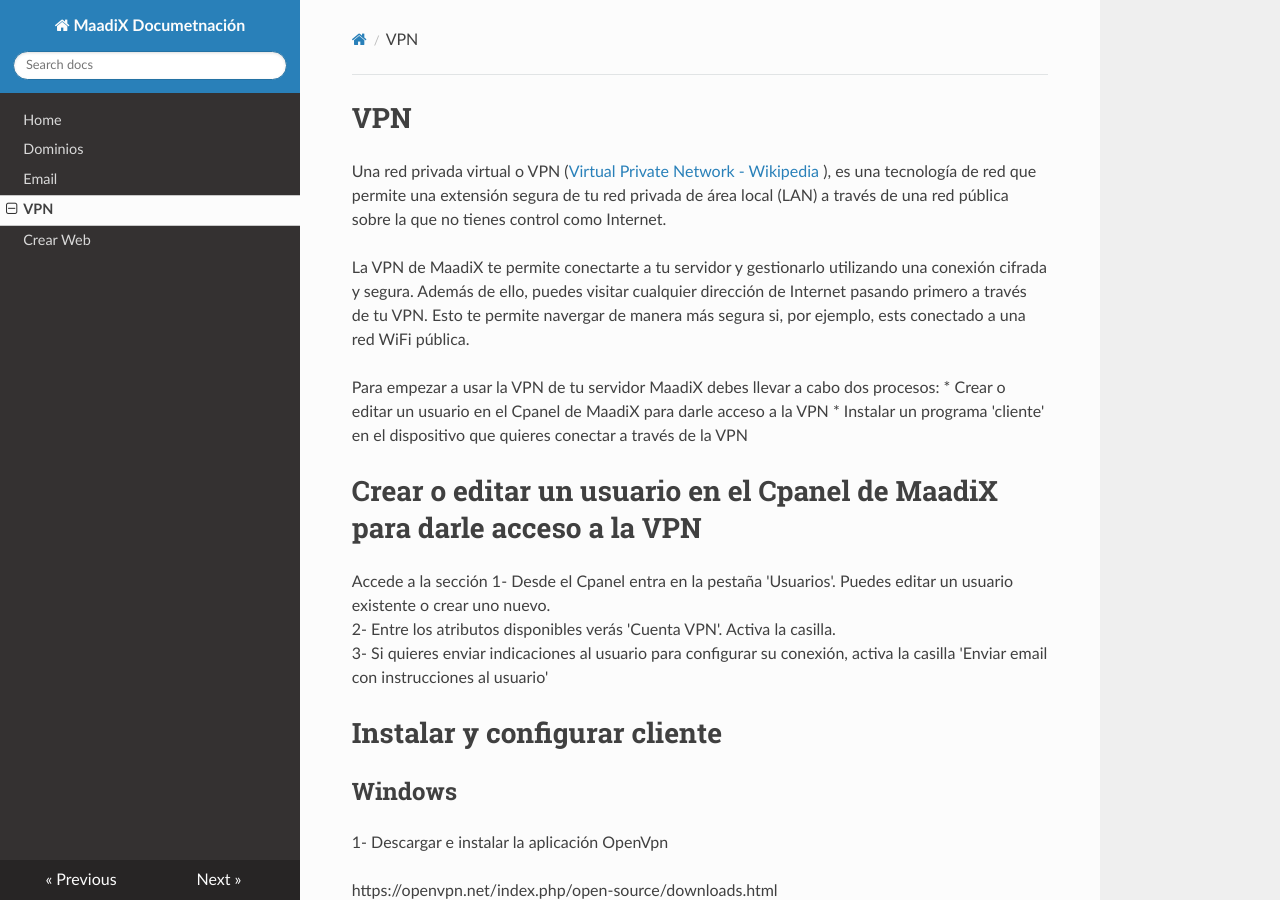
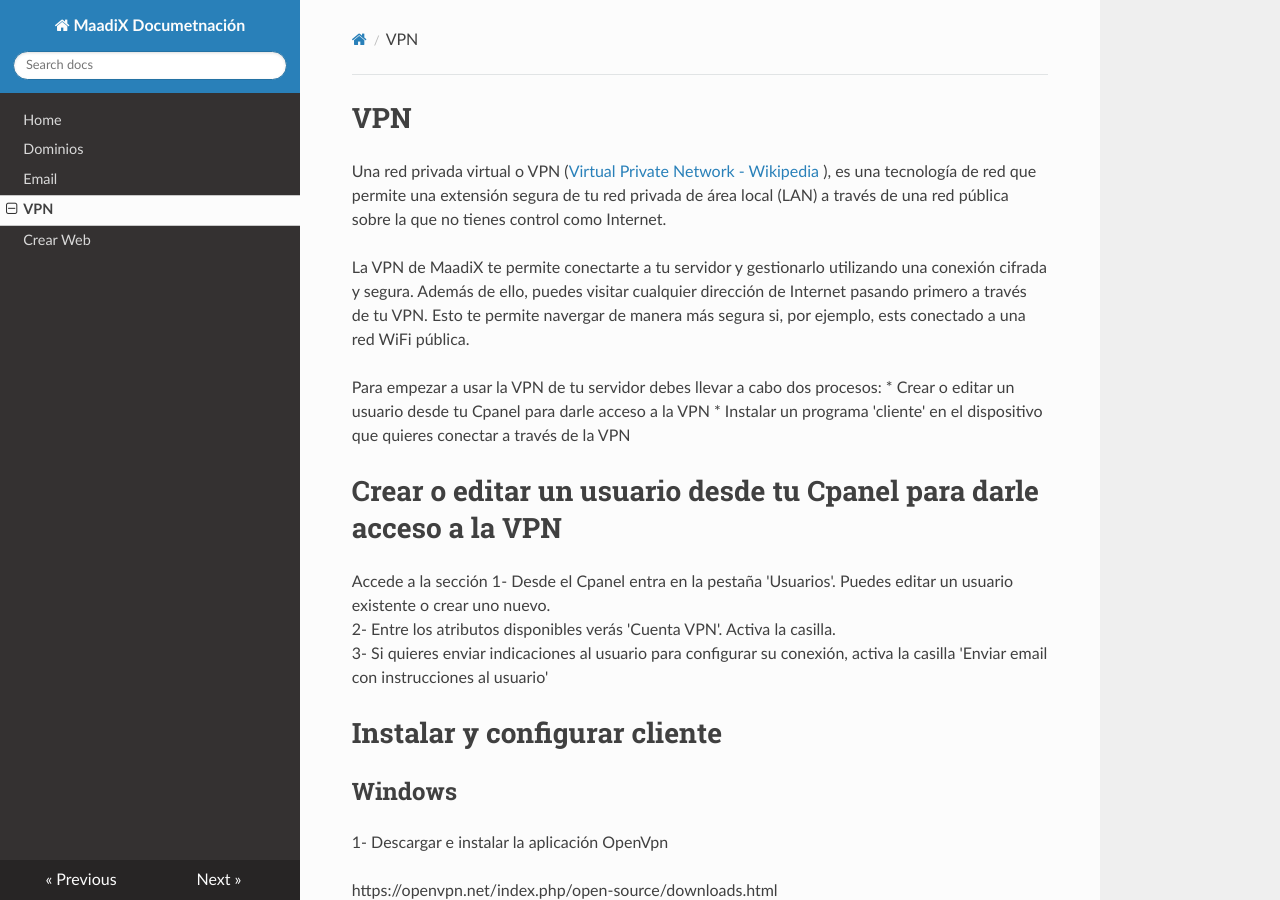
Before and after one commit to MaadixNet/docs, an MkDocs documentation site: the page built from docs/vpn.md, in a window 1280 px wide and 900 px high. Built offline with MkDocs 1.6.1, drawn with Linux system fonts in a browser that asks for light colours; nearby versions of some CDN libraries; old or Windows-style settings are respelled for this version of MkDocs.

Commit message:
Update vpn.md

```diff
--- a/docs/vpn.md
+++ b/docs/vpn.md
@@ -4,12 +4,12 @@
 
 La VPN de MaadiX te permite conectarte a tu servidor y gestionarlo utilizando una conexión cifrada y segura. Además de ello, puedes visitar cualquier dirección de Internet pasando primero a través de tu VPN. Esto te permite navergar de manera más segura si, por ejemplo, ests conectado a una red WiFi pública.
 
-Para empezar a usar la VPN de tu servidor MaadiX debes llevar a cabo dos procesos:
-* Crear o editar un usuario en el Cpanel de MaadiX para darle acceso a la VPN
+Para empezar a usar la VPN de tu servidor debes llevar a cabo dos procesos:
+* Crear o editar un usuario desde tu Cpanel para darle acceso a la VPN
 * Instalar un programa  'cliente' en el dispositivo que quieres conectar a través de la VPN
 
 
-# Crear o editar un usuario en el Cpanel de MaadiX para darle acceso a la VPN
+# Crear o editar un usuario desde tu Cpanel para darle acceso a la VPN
 
 Accede a la sección
 1- Desde el Cpanel entra en la pestaña 'Usuarios'. Puedes editar un usuario existente o crear uno nuevo.
```
